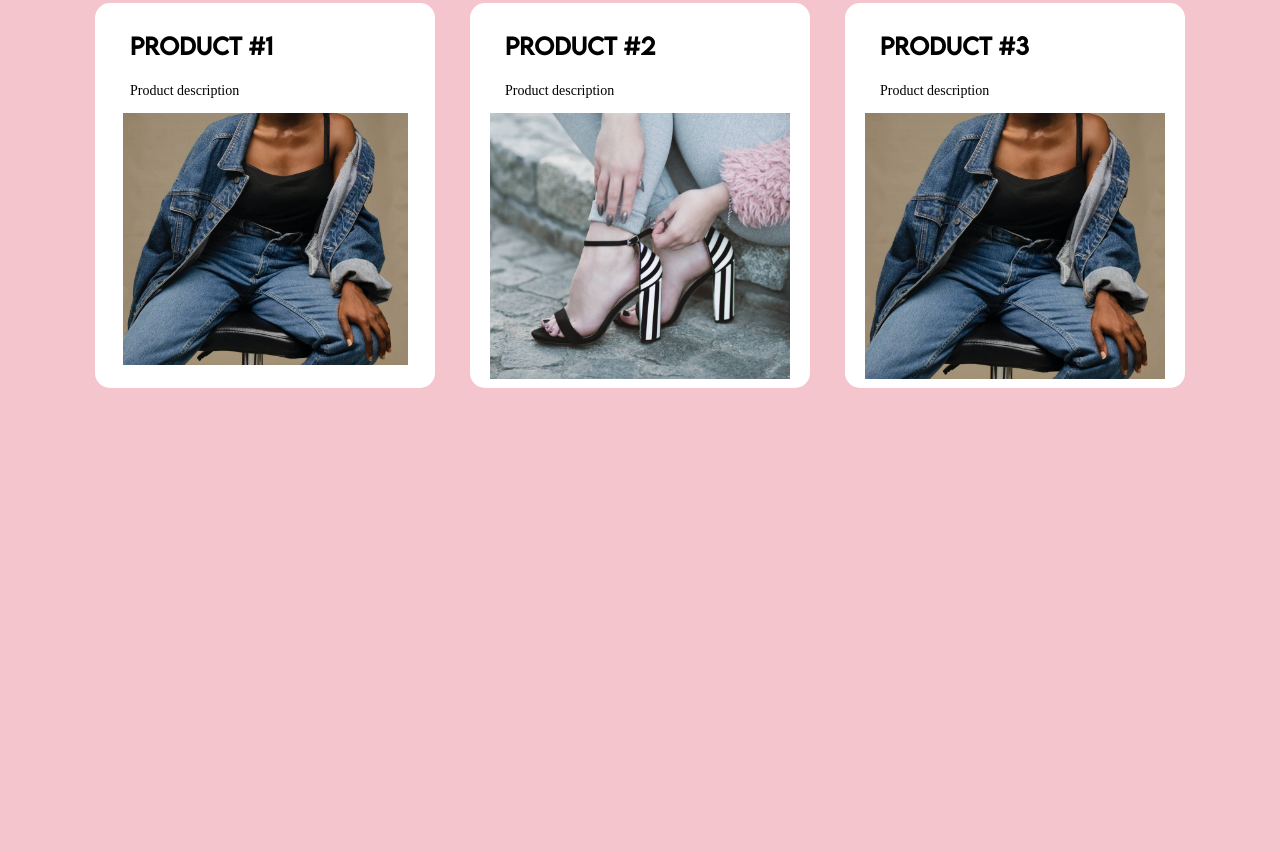
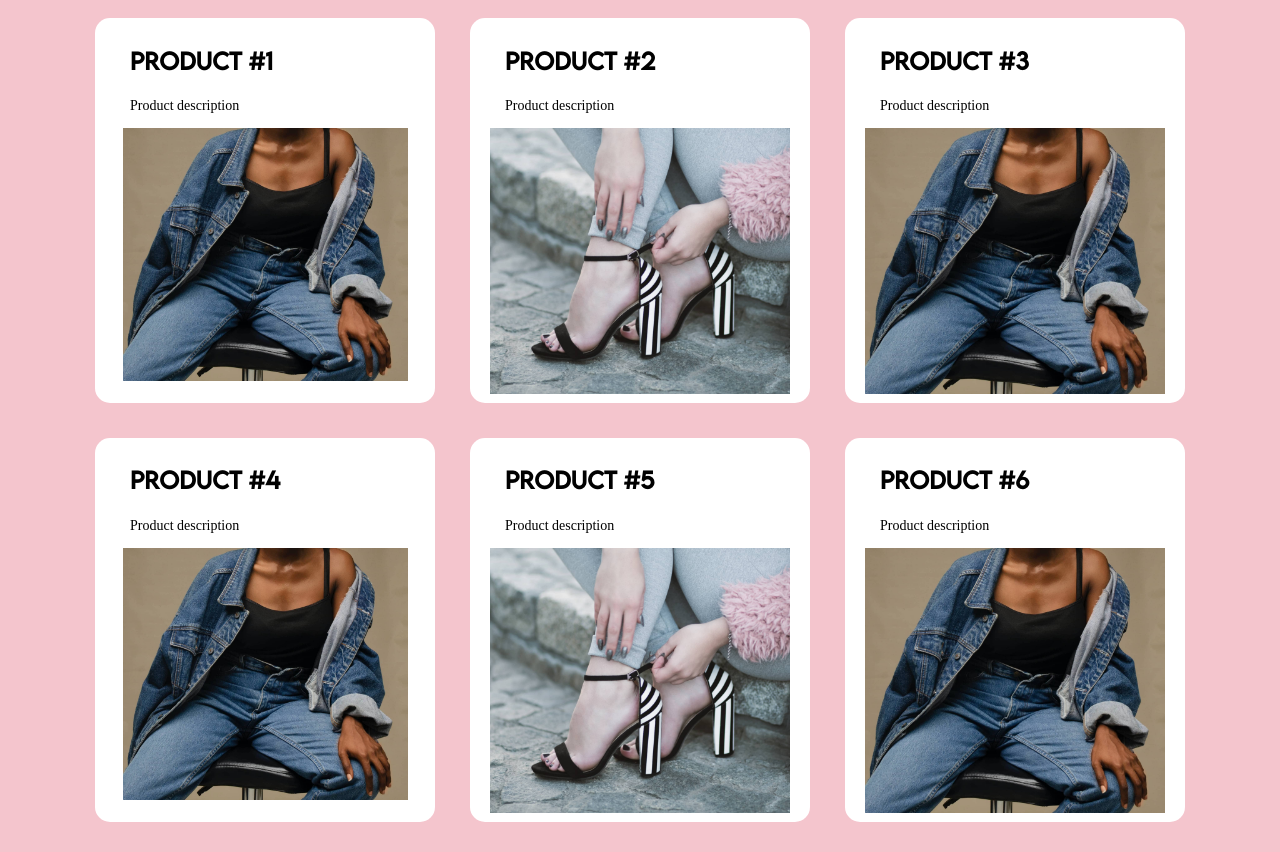
Before and after one commit to Kyler223/HighKey-LowKey, a plain HTML site: page index.html in a window 1280 px wide. Shown: the part 783-1635 px from the top of the page. Before the commit the page ends 1201 px from the top, so only its background shows below. Drawn offline with Linux system fonts and the light colour scheme.

Commit message:
more products + readme screenshot

```diff
--- a/index.html
+++ b/index.html
@@ -7,6 +7,7 @@
     <title>HighKey|LowKey</title>
   </head>
   <body>
+    <header>
       <nav>
         <img id="logo" src="images/plain-black-logo.png"/>
           <ul class="navigation">
@@ -27,6 +28,7 @@
     <section class="banner">
       <img src="images/pexels-elias-de-carvalho-1144834.jpg">
     </section>
+  </header>
     <section class="featured-section">
       <h2>Featured Products</h2>
         <div class="flex-products">
@@ -47,6 +49,24 @@
             <p>Product description</p>
             <img src="images/pexels-bankole-adeoni-7206287.jpg">
           </div>
+
+          <div class="product">
+            <h3>Product #4</h3>
+            <p>Product description</p>
+            <div class="center-img">
+              <img src="images/pexels-bankole-adeoni-7206287.jpg">
+            </div>
+          </div>
+          <div class="product">
+            <h3>Product #5</h3>
+            <p>Product description</p>
+            <img src="images/pexels-evg-kowalievska-4088468.jpg">
+          </div>
+          <div class="product">
+            <h3>Product #6</h3>
+            <p>Product description</p>
+            <img src="images/pexels-bankole-adeoni-7206287.jpg">
+          </div>
         </div>
     </section>
   </body>
--- a/styles.css
+++ b/styles.css
@@ -160,6 +160,7 @@ nav ul {
 }
 
 .featured-section h2 {
+    margin-top: 50px;
     font-family: "lemon milk regular";
     font-size: 3rem;
     text-align: center;
@@ -181,6 +182,16 @@ nav ul {
 
 .product p {
     padding: 0px 15px;
+}
+
+.product:hover {
+    transform: scale(101%);
+    transition-duration: .2s;
+}
+
+.product {
+    transition-duration: .2s;
+    transition-property: scale;
 }
 
 .center-img {
```
Also changed, not shown: images/highkeylowkey-screenshot.png (added), 1 other file. Lines whose indentation alone changed are shown as unchanged.
